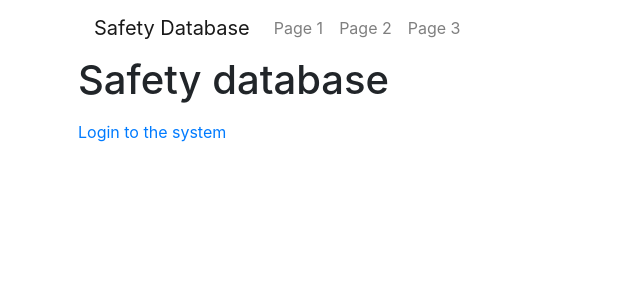
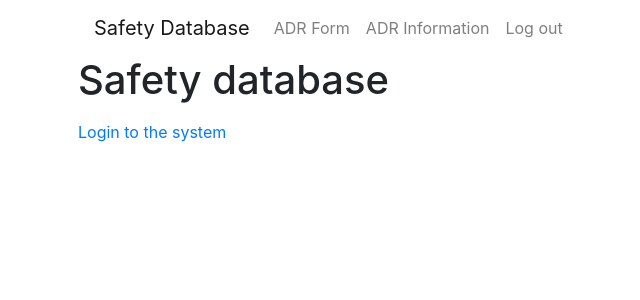
Before and after one commit to marttiah/safetydatabase, a Flask app: page / in a window 1280 px wide. Shown: the top 300 px of the page, without its empty margins (7-647 px from the left). Run offline with Flask 2, Linux system fonts and the light colour scheme; some libraries are stand-ins or nearby versions.

Commit message:
Update index.html

```diff
--- a/templates/index.html
+++ b/templates/index.html
@@ -4,16 +4,16 @@
 <title>Safety database</title>
 <div class="container">
     <nav class="navbar navbar-expand-sm navbar-light">
-        <a class="navbar-brand" href="#">Safety Database</a>
+      <a class="navbar-brand" href="/main">Safety Database</a>
       <ul class="navbar-nav">
         <li class="nav-item">
-            <a class="nav-link" href="#">Page 1</a>
+          <a class="nav-link" href="/form">ADR Form</a>
         </li>
         <li class="nav-item">
-            <a class="nav-link" href="#">Page 2</a>
+          <a class="nav-link" href="/information">ADR Information</a>
         </li>
         <li class="nav-item">
-            <a class="nav-link" href="#">Page 3</a>
+          <a class="nav-link" href="/logout">Log out</a>
           </li>
         </ul>
       </nav>
```
Lines whose indentation alone changed are shown as unchanged.
